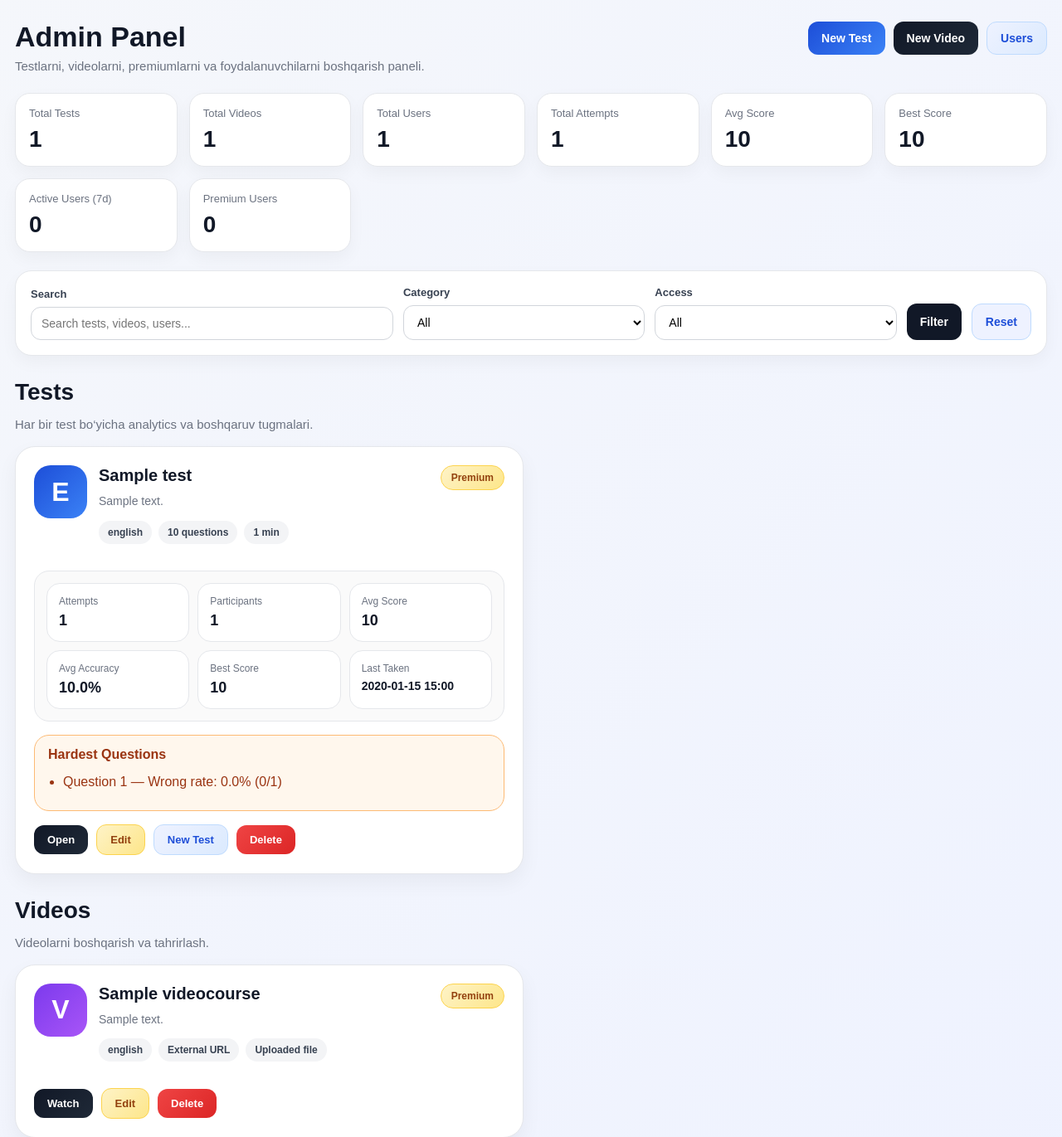
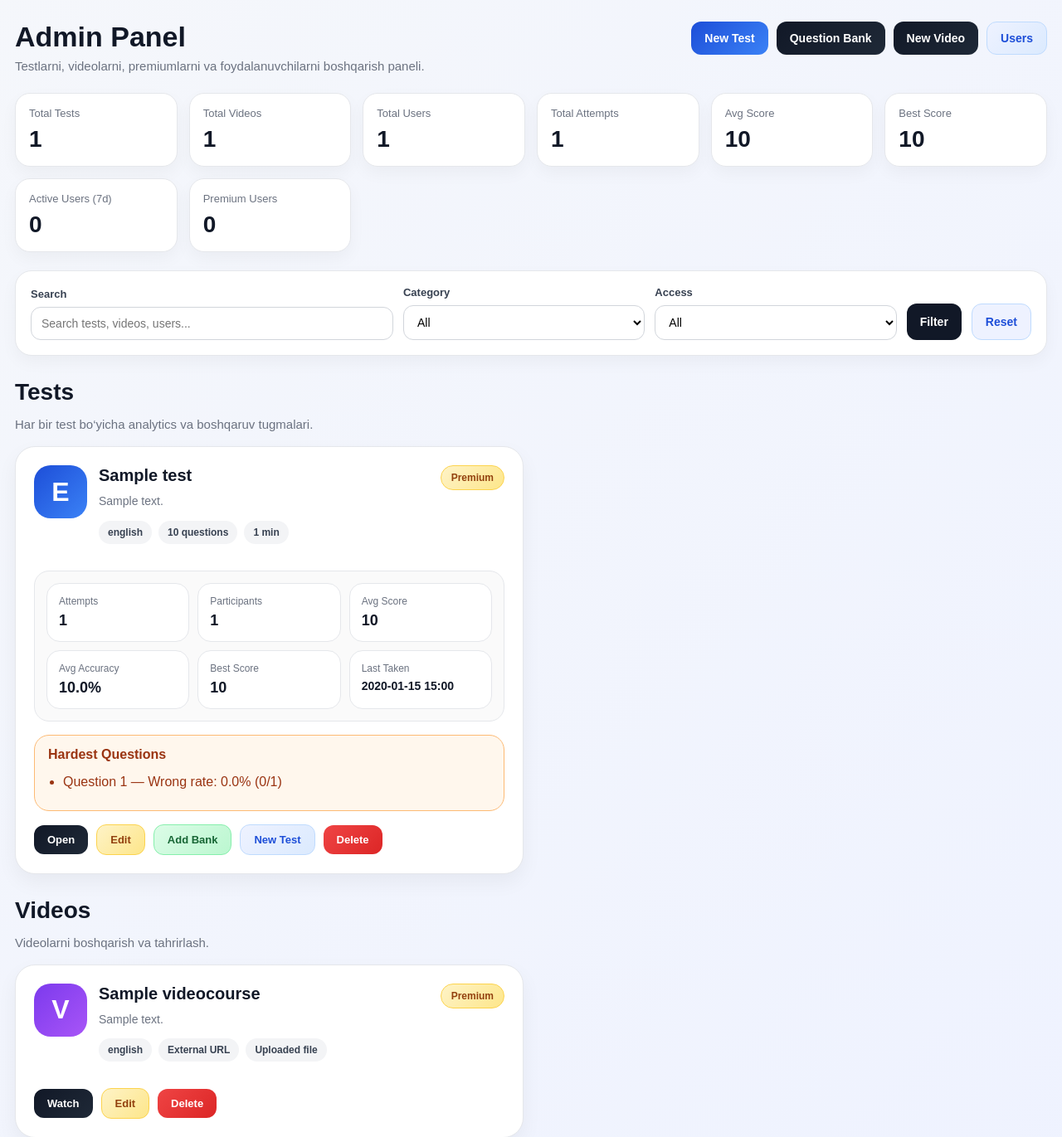
Before and after one commit to azizbekazimov1v2-sys/blackbook, a Django app: page /admin-panel/ in a window 1280 px wide. Shown: the part 57-1428 px from the top of the page at 83% size. Run offline with Django 5.2, Linux system fonts and the light colour scheme; a user stored in the database is signed in; tables that the repository leaves empty hold one stand-in row (values such as "Sample post").

Commit message:
Restore question bank buttons in admin panel

```diff
--- a/exam/templates/exam/admin_panel.html
+++ b/exam/templates/exam/admin_panel.html
@@ -455,6 +455,11 @@
             color: #92400e;
             border: 1px solid #fcd34d;
         }
+        .action-btn.bank-btn {
+            background: linear-gradient(135deg, #dcfce7, #bbf7d0);
+            color: #166534;
+            border: 1px solid #86efac;
+        }
 
         .delete-btn {
             background: linear-gradient(135deg, #ef4444, #dc2626);
@@ -616,6 +621,7 @@
 
         <div class="head-actions">
             <a href="{% url 'upload_sat_pdf' %}" class="head-btn blue">New Test</a>
+            <a href="{% url 'upload_pdf_bank' %}" class="head-btn dark">Question Bank</a>
             <a href="{% url 'create_video' %}" class="head-btn dark">New Video</a>
             <a href="{% url 'users_list' %}" class="head-btn soft">Users</a>
         </div>
@@ -777,6 +783,7 @@
                         <div class="card-actions">
                             <a href="{% url 'take_pdf_test' card.test.id %}" class="action-btn open-btn">Open</a>
                             <a href="{% url 'edit_test' card.test.id %}" class="action-btn edit-btn">Edit</a>
+                            <a href="{% url 'append_pdf_bank' card.test.id %}" class="action-btn bank-btn">Add Bank</a>
                             <a href="{% url 'upload_sat_pdf' %}" class="action-btn new-btn">New Test</a>
 
                             <form method="post" action="{% url 'delete_test' card.test.id %}" style="display:inline;">
```
